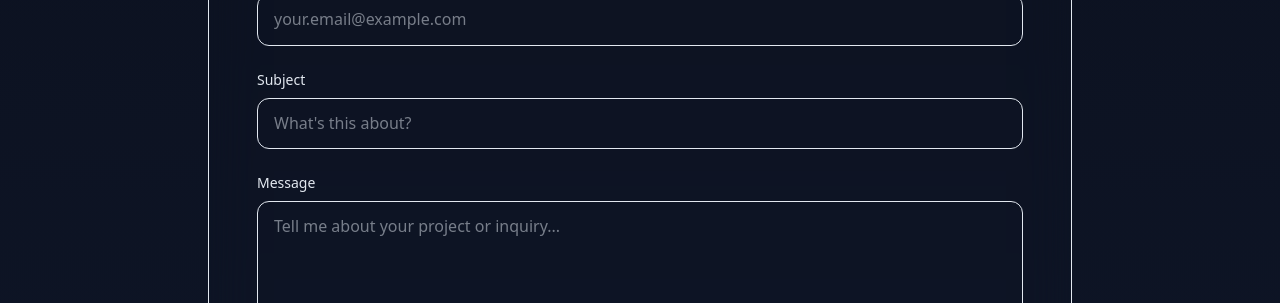
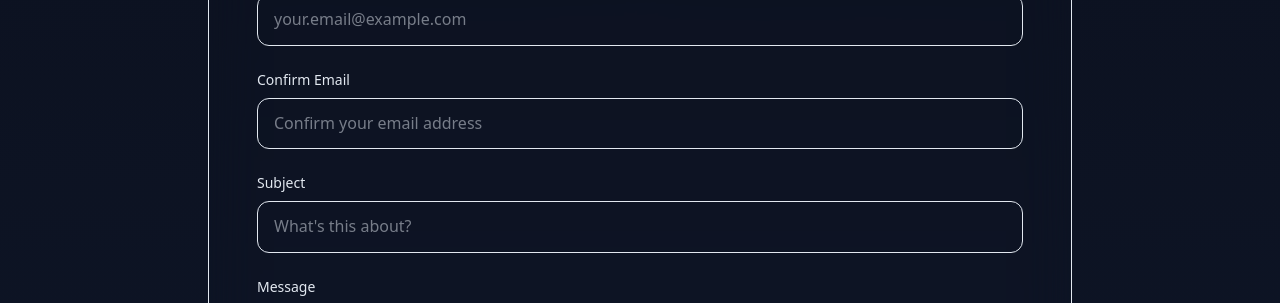
Before and after one commit to Davie3/davie3-com, a Next.js app: page /contact in a window 1280 px wide. Shown: the part 813-1116 px from the top of the page. Built offline with nearby package versions, Linux system fonts and the light colour scheme; no server answers.

Commit message:
feat: add email confirmation field to contact form with validation

```diff
--- a/src/app/api/contact/route.ts
+++ b/src/app/api/contact/route.ts
@@ -26,9 +26,10 @@ function sanitizeInput(input: string): string {
 
 export async function POST(request: NextRequest): Promise<NextResponse> {
   try {
-    const { name, email, subject, message, token } = await request.json();
+    const { name, email, confirmEmail, subject, message, token } =
+      await request.json();
 
-    if (!name || !email || !subject || !message || !token) {
+    if (!name || !email || !confirmEmail || !subject || !message || !token) {
       return NextResponse.json(
         { error: 'Missing required fields.' },
         { status: 400 },
--- a/src/components/forms/contact-form.tsx
+++ b/src/components/forms/contact-form.tsx
@@ -148,6 +148,27 @@ export default function ContactForm(): JSX.Element {
 
         <div>
           <label
+            htmlFor="confirmEmail"
+            className="block text-sm font-medium text-slate-light mb-2"
+          >
+            Confirm Email
+          </label>
+          <input
+            id="confirmEmail"
+            type="email"
+            {...register('confirmEmail')}
+            className="w-full px-4 py-3 bg-navy-accent/50 border border-slate-dark/30 rounded-xl text-slate-light placeholder-slate-dark focus:border-blue-accent focus:ring-2 focus:ring-blue-accent/20 focus:outline-none transition-colors duration-200"
+            placeholder="Confirm your email address"
+          />
+          {errors.confirmEmail && (
+            <p className="mt-2 text-sm text-red-400">
+              {errors.confirmEmail.message}
+            </p>
+          )}
+        </div>
+
+        <div>
+          <label
             htmlFor="subject"
             className="block text-sm font-medium text-slate-light mb-2"
           >
--- a/src/constants/form-schemas.ts
+++ b/src/constants/form-schemas.ts
@@ -3,12 +3,16 @@ import { z } from 'zod';
 /**
  * Form validation schemas and related constants.
  */
-export const CONTACT_FORM_SCHEMA = z.object({
+export const CONTACT_FORM_SCHEMA = z
+  .object({
     name: z
       .string()
       .min(2, 'Name must be at least 2 characters.')
       .max(100, 'Name must be less than 100 characters.'),
     email: z
+      .email('Please enter a valid email address.')
+      .max(254, 'Email address is too long.'),
+    confirmEmail: z
       .email('Please enter a valid email address.')
       .max(254, 'Email address is too long.'),
     subject: z
@@ -19,6 +23,10 @@ export const CONTACT_FORM_SCHEMA = z.object({
       .string()
       .min(10, 'Message must be at least 10 characters.')
       .max(2000, 'Message must be less than 2000 characters.'),
+  })
+  .refine((data) => data.email === data.confirmEmail, {
+    message: 'Email addresses must match.',
+    path: ['confirmEmail'],
   });
 
 export const FORM_MESSAGES = {
```
Lines whose indentation alone changed are shown as unchanged.
